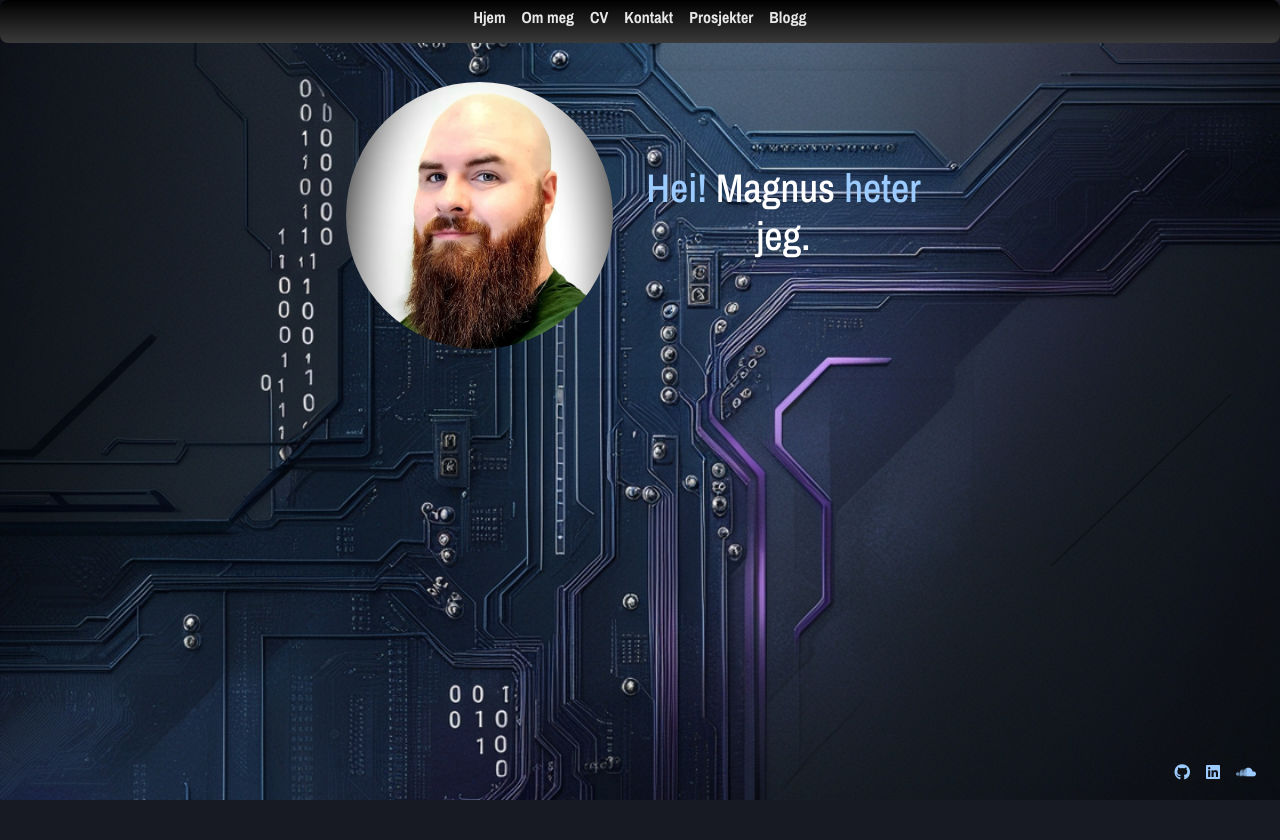
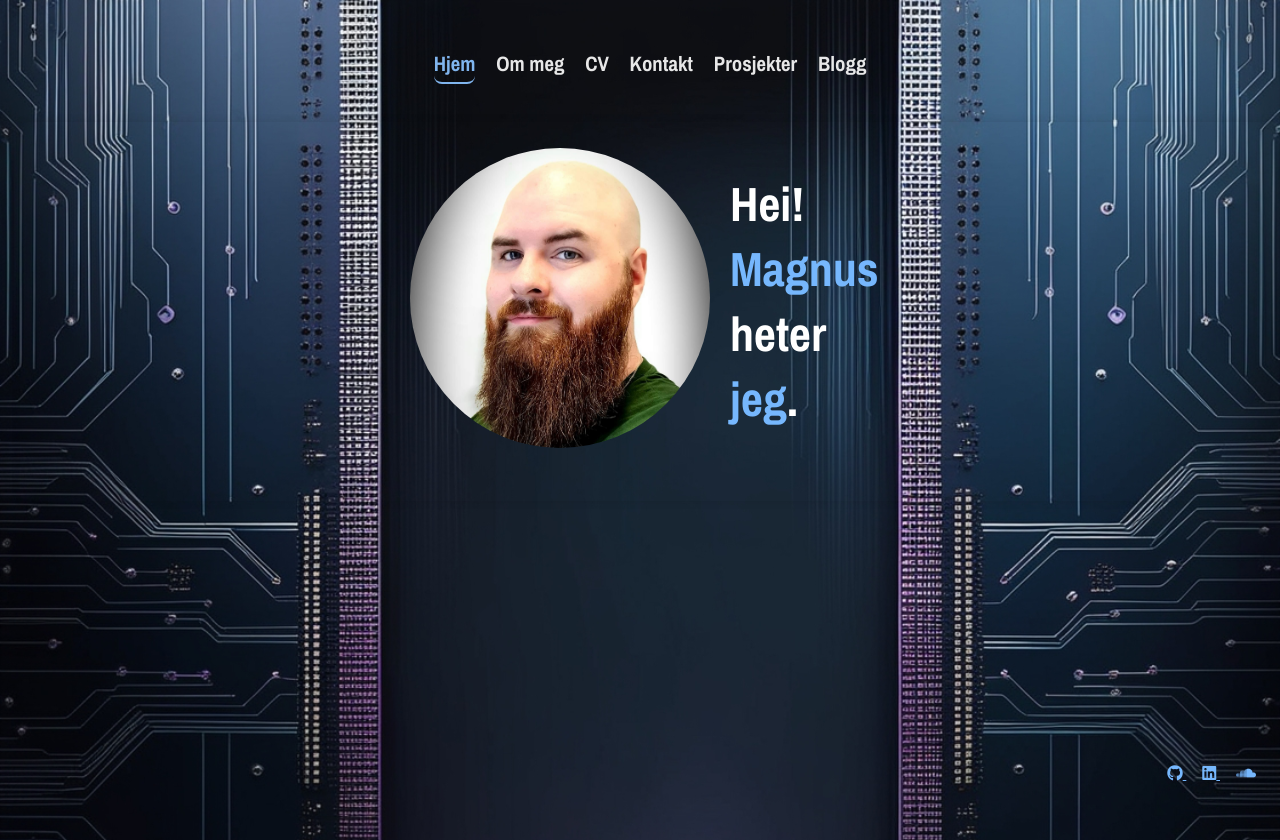
Before and after one commit to OpusMag/magnuslyngra.no, a PHP site: page / in a window 1280 px wide. Before the commit the page ends 800 px from the top, so only its background shows below. Run offline with PHP 8.4, Linux system fonts and the light colour scheme; some libraries are stand-ins or nearby versions.

Commit message:
Removed bootstrap, updated all styling, changed background photo
Removed bootstrap and all inline CSS with it. Updated all the styling so it looks like I wanted it to since removing bootstrap caused a lot to change. Changed the background photo to improve contrast for readers and improve accessibility

```diff
--- a/www/cover.css
+++ b/www/cover.css
@@ -5,7 +5,7 @@
 :root {
   --main-bg-color: #1a1a1a;
   --main-text-color: #ffffff;
-  --highlight-color: #9cccff;
+  --highlight-color: #76b7fd;
   --btn-bg-color: #fff;
   --btn-text-color: #333;
   --btn-border-color: #fff;
@@ -14,7 +14,7 @@
   --modal-bg-color: rgba(0, 0, 0, 0.9);
   --close-btn-color: #f1f1f1;
   --close-btn-hover-color: #bbb;
-  --primary-color: #9cccff;
+  --primary-color: #80b5ee;
   --secondary-color: #007bff;
   --font-family-mono: "Roboto Mono", monospace;
   --font-family-sans: "Archivo Narrow", sans-serif;
@@ -39,7 +39,7 @@ html, body {
 }
 
 body {
-  background: url('/media/background1.jpg') center center / cover no-repeat fixed;
+  background: url('/media/background7.jpg') center center / cover no-repeat fixed;
   color: var(--main-text-color);
   position: relative;
   padding: var(--spacing-small);
@@ -81,18 +81,20 @@ hr {
 
 /* Header container */
 .header-container {
+  display: flex;
+  justify-content: center;
+  align-items: center;
+  margin: auto;
+  position: relative;
+  flex-direction: row; /* Ensure the flex direction is row */
   font-family: var(--font-family-sans);
-  display: flex;
-  align-items: center;
   margin-left: var(--spacing-medium);
   margin-right: var(--spacing-medium);
 }
 
 /* Footer button container */
 .footer-button-container {
-  display: flex;
   justify-content: flex-end;
-  align-items: center;
 }
 
 /* Footer buttons */
@@ -310,20 +304,29 @@ p {
 
 /* Cover container */
 .cover-container {
-  max-width: 42em;
-  margin-top: var(--spacing-large);
-  padding: var(--spacing-medium);
+  flex-direction: column;
   height: 100vh;
-  box-sizing: border-box;
+  max-width: 100vw;
+  margin-top: var(--spacing-small);
+  padding: var(--spacing-small);
 }
 
 .cover-header {
   margin-top: 5px;
+  z-index: 1000;
+  height: auto; /* Adjusted to avoid conflict */
+  width: 100%;
 }
 
 .cover-heading {
   margin-left: var(--spacing-medium);
+  max-width: 10rem;
 }
+
+.cover-heading2 {
+  margin-left: var(--spacing-medium);
+}
+
 .cover-image {
   width: 100%;
   height: 100%;
@@ -357,27 +357,37 @@ p {
   font-weight: 300;
   font-size: var(--font-size-large);
   padding: 1%;
+  display: flex;
+  justify-content: center;
+  align-items: center;
+  margin: auto;
+  position: relative;
   background: transparent;
   border-radius: var(--border-radius);
   box-shadow: var(--box-shadow);
   color: white;
   margin: 2% 0;
-  height: auto;
-  width: 100%;
-  max-width: 50rem;
-  position: relative;
-  box-sizing: border-box;
-  overflow: hidden;
 }
+
 
 .content2, .content3 {
   font-family: var(--font-family-sans);
   font-weight: 400;
-  padding: 2%;
+  font-size: var(--font-size-small);
+  padding: 10%;
+  display: flex;
+  justify-content: center;
+  align-items: center;
+  margin: auto;
+  max-width: 27.5rem;
+  position: relative;
+  box-sizing: border-box;
+  overflow-wrap: break-word;
+  word-break: normal;
   background: linear-gradient(to bottom, #1a1a1a, #000000);
   border-radius: var(--border-radius);
+  box-shadow: var(--box-shadow);
   border: 1px solid #ddd;
-  box-shadow: var(--box-shadow);
 }
 
 .content4, .content5 {
@@ -403,7 +414,10 @@ p {
   display: flex;
   justify-content: center;
   align-items: center;
-
+  margin: auto;
+  height: fit-content;
+  width: fit-content;
+  z-index: 1000;
 }
 
 /* Form styling */
@@ -524,16 +538,19 @@ p {
 
 /* Header */
 .masthead {
+  width: 100%; /* Adjust the width as needed */
+  max-width: 1200px; /* Optional: set a max-width for better control */
+  height: 1rem;
   font-family: var(--font-family-sans);
   font-weight: 400;
-  margin-bottom: var(--spacing-medium);
-  background: linear-gradient(to bottom, #000000, #3a3a3a);
-  height: 2.7rem;
-  position: fixed;
-  top: 0;
-  left: 50%;
-  transform: translateX(-50%);
-  width: 100vw;
+  font-size: 1.3rem;
+  padding: 2%;
+  display: flex;
+  justify-content: center;
+  align-items: center;
+  margin: auto;
+  position: relative;
+  margin-bottom: var(--spacing-small);
   z-index: 1000;
   border-radius: var(--border-radius);
   color: white;
@@ -550,9 +567,6 @@ p {
 
 /* Navigation */
 .nav-masthead {
-  display: flex;
-  justify-content: center;
-  align-items: center;
   width: 100%;
 }
 
@@ -563,6 +577,12 @@ p {
   border-radius: var(--border-radius);
   margin: 0 0.5rem;
   transition: background-color 0.3s, color 0.3s;
+  text-decoration: none;
+}
+
+.nav-masthead .nav-link.active {
+  color: var(--primary-color);
+  border-bottom: 2px solid var(--primary-color);
 }
 
 .nav-masthead .nav-link:hover,
@@ -578,6 +598,9 @@ p {
   margin-top: var(--spacing-medium);
   height: auto;
   position: fixed;
+  display: flex;
+  justify-content: flex-end;
+  align-items: flex-end;
   bottom: 0;
   left: 50%;
   transform: translateX(-50%);
--- a/www/index.html
+++ b/www/index.html
@@ -23,17 +23,15 @@
     <link rel="manifest" href="/favicon_io/site.webmanifest">
     <link rel="preload" href="https://cdnjs.cloudflare.com/ajax/libs/font-awesome/6.0.0-beta3/css/all.min.css" as="style" onload="this.onload=null;this.rel='stylesheet'">
     <noscript><link rel="stylesheet" href="https://cdnjs.cloudflare.com/ajax/libs/font-awesome/6.0.0-beta3/css/all.min.css"></noscript>
-    <link rel="preload" href="https://stackpath.bootstrapcdn.com/bootstrap/4.3.1/css/bootstrap.min.css" as="style" onload="this.onload=null;this.rel='stylesheet'">
-    <noscript><link rel="stylesheet" href="https://stackpath.bootstrapcdn.com/bootstrap/4.3.1/css/bootstrap.min.css"></noscript>
     <link rel="preload" href="cover.css" as="style" onload="this.onload=null;this.rel='stylesheet'">
     <noscript><link rel="stylesheet" href="cover.css"></noscript>
   </head>
   <body class="text-center">
-    <div class="cover-container d-flex h-50 p-3 mx-auto flex-column">
-      <header class="masthead mb-auto">
+    <div class="cover-container">
+      <header class="masthead">
         <div class="inner">
           <h3 class="masthead-brand"></h3>
-          <nav class="nav nav-masthead justify-content-center">
+          <nav class="nav nav-masthead">
             <a class="nav-link active" href="index.html">Hjem</a>
             <a class="nav-link" href="ommeg.html">Om meg</a>
             <a class="nav-link" href="cv.html">CV</a>
@@ -49,7 +47,7 @@
             <div class="image-container">
               <img src="/media/magnus.jpg" alt="Et bilde av Magnus" class="index-scaled-image" width="300" height="300">
             </div>
-            <h1 class="cover-heading"><span class="highlight">Hei!</span> Magnus <span class="highlight">heter</span> jeg.</h1>
+            <h1 class="cover-heading">Hei! <span class="highlight">Magnus</span> heter <span class="highlight">jeg</span>.</h1>
           </div>
           <div class="content6">
           <script>
@@ -66,11 +64,9 @@
               function calculateRadius() {
                 const screenWidth = window.innerWidth;
                 if (screenWidth < 600) {
-                  return 150; // Small screens
-                } else if (screenWidth < 1024) {
-                  return 200; // Medium screens
+                  return 200; // Small screens
                 } else {
-                  return 300; // Large screens
+                    return 300; // Medium screens
                 }
               }
               // Initialize tag cloud
@@ -78,10 +74,7 @@
                 const radius = calculateRadius();
                 TagCloud('.content6', myTags, {
                   radius: radius,
-                  position: {
-                    x: 0.5,
-                    y: 0.5
-                  },
+                  fontSize: [14, 24],
                   maxSpeed: 'normal',
                   initSpeed: 'normal',
                   direction: 135,
@@ -104,7 +97,7 @@
         </div>
         </main>
       </div>
-    <footer class="mastfoot mt-auto">
+    <footer class="mastfoot">
       <div class="footer-button-container">
         <a href="https://github.com/OpusMag" class="footer-button">
           <i class="fa-brands fa-github"></i>
@@ -132,8 +125,8 @@
         ],
         "jobTitle": "Developer and Political Scientist",
         "worksFor": {
-          "@type": "Organization",
-          "name": "Your Company Name"
+          "@type": "University",
+          "name": "UiT The Arctic University of Norway"
         }
       }
       </script>
```
Also changed, not shown: other parts of www/cover.css (+10 -20 lines), www/blogg.html (+9 -11 lines), www/cv.html (+4 -6 lines), www/kontakt.html (+4 -6 lines), www/ommeg.html (+6 -8 lines), www/prosjekter.html (+4 -6 lines), www/media/background1.jpg (deleted), www/media/background4.jpg (added), www/media/background7.jpg (added).
